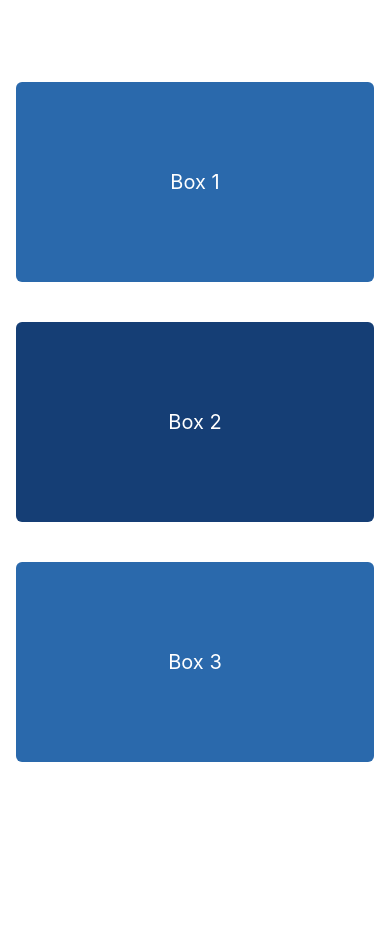
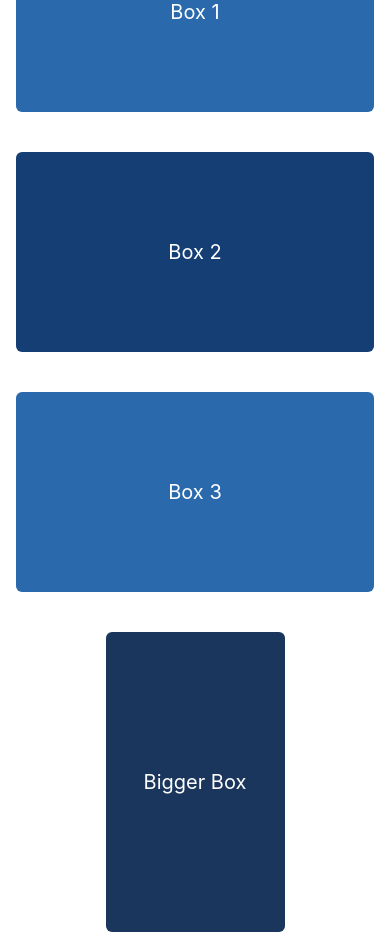
Before and after one commit to GPT-Engineer-App-Dev/three-boxes-in-row, a React (Vite) app: page / in a window 390 px wide. Before the commit the page ends 844 px from the top, so only its background shows below. Built offline with nearby package versions, Linux system fonts and the light colour scheme.

Commit message:
Added a larger, centered box below the existing three boxes on the Index page, with responsive design adjustments.

```diff
--- a/src/pages/Index.jsx
+++ b/src/pages/Index.jsx
@@ -3,7 +3,7 @@ import { Container, Text, Box, SimpleGrid } from "@chakra-ui/react";
 const Index = () => {
   return (
     <Container centerContent maxW="container.xl" height="100vh" display="flex" flexDirection="column" justifyContent="center" alignItems="center">
-      <SimpleGrid columns={{ base: 1, md: 3 }} spacing={10} width="full">
+      <SimpleGrid columns={{ base: 1, md: 4 }} spacing={10} width="full">
         <Box bg="brand.700" height="200px" borderRadius="md" p={4} display="flex" alignItems="center" justifyContent="center">
           <Text fontSize="xl" color="white">Box 1</Text>
         </Box>
@@ -13,6 +13,9 @@ const Index = () => {
         <Box bg="brand.700" height="200px" borderRadius="md" p={4} display="flex" alignItems="center" justifyContent="center">
           <Text fontSize="xl" color="white">Box 3</Text>
         </Box>
+        <Box bg="brand.900" height="300px" borderRadius="md" p={4} display="flex" alignItems="center" justifyContent="center" width="50%" margin="auto">
+          <Text fontSize="xl" color="white">Bigger Box</Text>
+        </Box>
       </SimpleGrid>
     </Container>
   );
```
